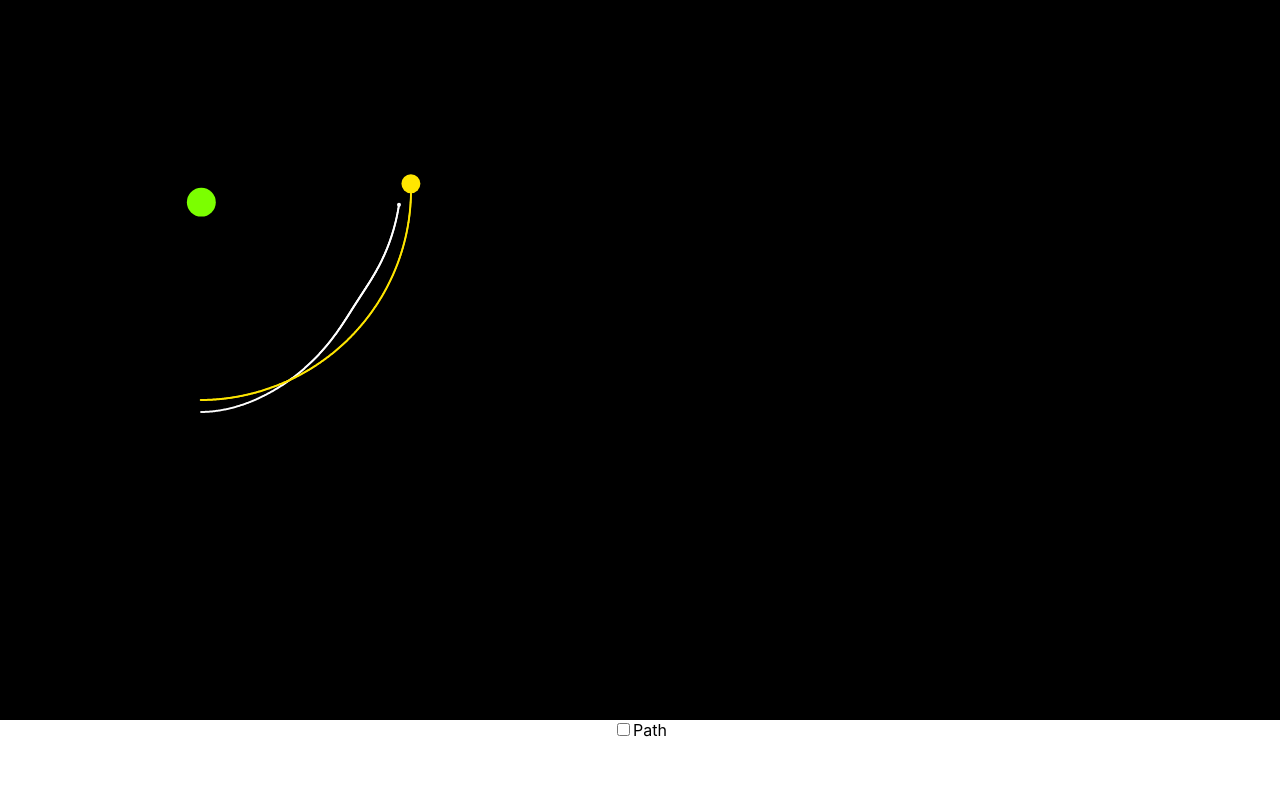
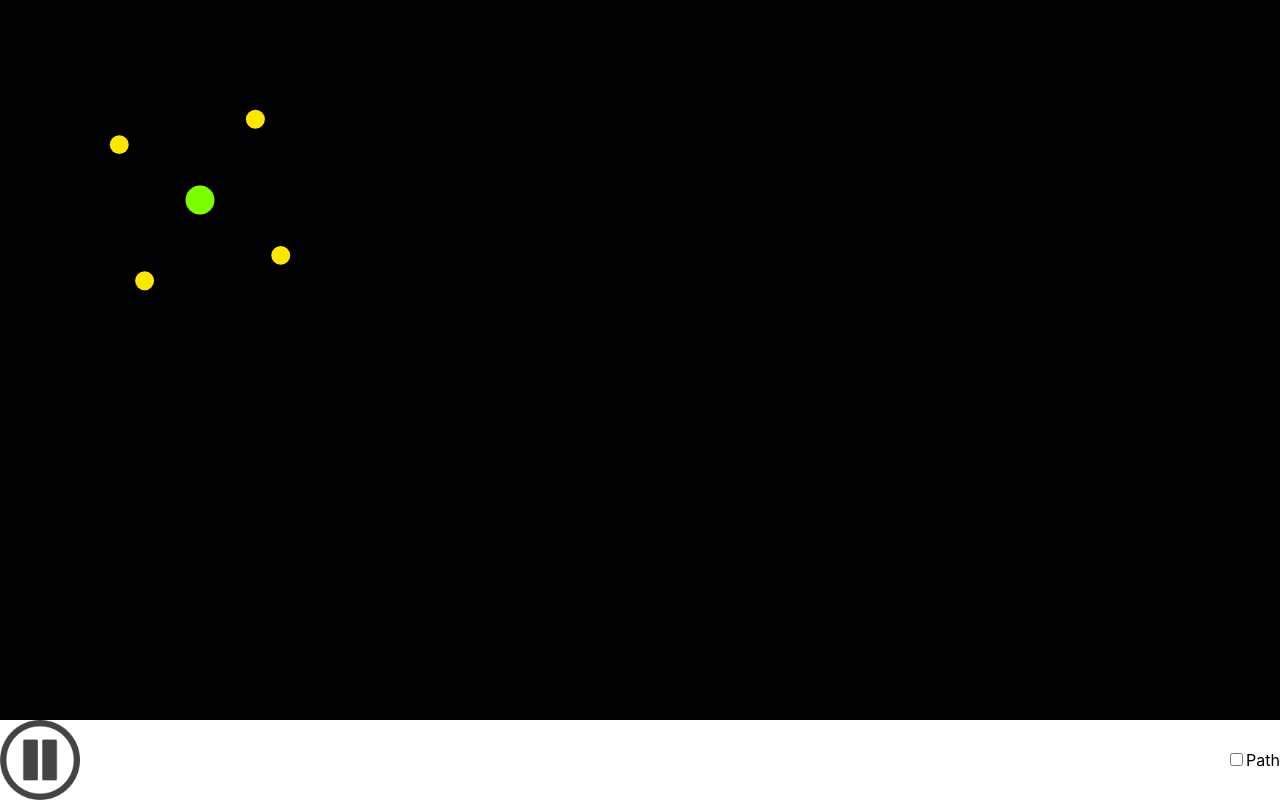
Before and after one commit to tylerliu/gravity_sim, a React (Create React App) app: page / in a window 1280 px wide. Built offline with nearby package versions, Linux system fonts and the light colour scheme.

Commit message:
basic controls

```diff
--- a/src/App.js
+++ b/src/App.js
@@ -1,15 +1,13 @@
 import React, { Component } from 'react';
 import './App.css';
 import Stage from './Stage';
-import Controller from "./Controller";
 
 class App extends Component {
   render() {
     return (
-      <div className="App" style={{height: "100vh", width: "100vw", flex : 1}}>
+        <div className="App">
         <Stage/>
-        <Controller/>
-      </div>
+        </div>
     );
   }
 }
--- a/src/Controller.js
+++ b/src/Controller.js
@@ -2,17 +2,37 @@
  * Created by TylerLiu on 2018/12/23.
  */
 import React, { Component } from 'react';
+import PlayPauseButton from './PlayPauseButton'
 
 export default class Controller extends Component{
+
+    constructor(props) {
+        super(props)
+    }
+
     render() {
         return(
-            <div>
-                <input type="checkbox" name="path_switch"/>
-                <label for="path_switch">Path</label>
-
+            <div style={{display: "flex", flexDirection: 'row', alignItems: "center", justifyContent: "space-between"}}>
+                <PlayPauseButton onClick={this.changePlayState.bind(this)} style={{height: "10vh", width: "10vh"}}/>
+                <div>
+                    <input type="checkbox" name="path_switch" ref="pathCheckBox" onClick={this.changePathDrawing.bind(this)}/>
+                    <label>Path</label>
+                </div>
             </div>
         )
         //pause/play
         //mass and color slider
     }
+
+    componentDidMount() {
+
+    }
+
+    changePlayState(new_state) {
+        this.props.main_stage.isPlaying = new_state
+    }
+
+    changePathDrawing() {
+        this.props.main_stage.drawingPath(this.refs.pathCheckBox.checked);
+    }
 }
--- a/src/Field.js
+++ b/src/Field.js
@@ -74,9 +74,9 @@ export default class Field {
         }
     }
 
-    draw(ctx) {
+    draw(ctx, isPlaying) {
         this.Entities.forEach((e) => e.draw(ctx))
-        this.update()
+        if (isPlaying) this.update()
     }
 
     draw_path(ctx) {
--- /dev/null
+++ b/src/PlayPauseButton.js
@@ -0,0 +1,37 @@
+/**
+ * Created by TylerLiu on 2018/12/24.
+ */
+import React, { Component } from 'react';
+import pause_image from './pause_button.png'
+import play_image from './play_button.png'
+
+export default class Controller extends Component {
+
+    constructor(props) {
+        super(props);
+        this.state = {
+            playing: true
+        }
+    }
+
+    render() {
+        return(
+            <input type="image" src={this.state.playing? pause_image : play_image} ref="button"
+                   onClick={this.onClick.bind(this)}
+                 height={Math.min(window.innerHeight, window.innerWidth) * 0.1}
+                 width={Math.min(window.innerHeight, window.innerWidth) * 0.1}/>
+        )
+        //pause/play
+        //mass and color slider
+    }
+
+    componentDidMount() {
+        this.button = this.refs.button;
+    }
+
+    onClick() {
+        this.props.onClick(!this.state.playing);
+        this.setState({playing: !this.state.playing});
+        return false;
+    }
+}
--- a/src/Stage.js
+++ b/src/Stage.js
@@ -1,22 +1,27 @@
 import React, { Component } from 'react';
 import Field from './Field.js'
+import Controller from "./Controller";
 
 class Stage extends Component {
 
-    constructor() {
-        super();
+    constructor(props) {
+        super(props);
         this.ctx = null;
         this.path_ctx = null;
         this.field = new Field();
-        this.isPathDrawing = true;
+        this.isPathDrawing = false;
+        this.isPlaying = true;
+        this.selectedMass = 1;
     }
 
     componentDidMount() {
         const canvas = this.refs.canvas
         this.ctx = canvas.getContext("2d")
         this.field.addEntity(Math.pow(10, 5), 200, 200, 0, 0)
-        this.field.addEntity(1000, 200, 400, 23, 0)
-        this.field.addEntity(0, 200, 412, 33.5, 0)
+        this.field.addEntity(1000, 200, 300, 30, 0)
+        this.field.addEntity(1000, 200, 100, -30, 0)
+        this.field.addEntity(1000, 100, 200, 0, 30)
+        this.field.addEntity(1000, 300, 200, 0, -30)
         //TODO prepare next state after draw
         window.requestAnimationFrame(this.draw.bind(this));
 
@@ -26,27 +31,26 @@ class Stage extends Component {
 
     render() {
         return(
-            <div style={{height: "90vh", width: "100vw",position: "relative"}}>
-                <canvas ref="path_canvas" width={window.innerWidth} height={window.innerHeight * 0.9} style={{position: "absolute", left: 0, top: 0, zIndex: 0, backgroundColor : 'black'}} />
-                <canvas ref="canvas" width={window.innerWidth} height={window.innerHeight * 0.9} style={{position: "absolute", left: 0, top: 0, zIndex: 1, backgroundColor : 'transparent'}}/>
+            <div style={{height: "100vh", width: "100vw", flex : 1}}>
+                <div style={{height: "90vh", width: "100vw",position: "relative"}}>
+                    <canvas ref="path_canvas" width={window.innerWidth} height={window.innerHeight * 0.9} style={{position: "absolute", left: 0, top: 0, zIndex: 0, backgroundColor : 'black'}} />
+                    <canvas ref="canvas" width={window.innerWidth} height={window.innerHeight * 0.9} style={{position: "absolute", left: 0, top: 0, zIndex: 1, backgroundColor : 'transparent'}}/>
+                </div>
+                <Controller main_stage={this} style={{height: "10vh", width: "100vw"}}/>
             </div>
         )
     }
 
     draw() {
         this.ctx.clearRect(0, 0, this.ctx.canvas.width, this.ctx.canvas.height);
-        this.field.draw(this.ctx);
-        if (this.isPathDrawing) this.field.draw_path(this.path_ctx);
+        this.field.draw(this.ctx, this.isPlaying);
+        if (this.isPlaying && this.isPathDrawing) this.field.draw_path(this.path_ctx);
         window.requestAnimationFrame(this.draw.bind(this));
     }
 
-    clearPath() {
-        this.isPathDrawing = false;
-        this.path_ctx.clearRect(0, 0, this.path_ctx.canvas.width, this.path_ctx.canvas.height);
-    }
-
-    startPath() {
-        this.isPathDrawing = true;
+    drawingPath(value) {
+        this.isPathDrawing = value;
+        if (!value) this.path_ctx.clearRect(0, 0, this.path_ctx.canvas.width, this.path_ctx.canvas.height);
     }
 }
 export default Stage
```
Also changed, not shown: src/MassSlider.js (added, +23 -0 lines), src/pause_button.png (added), src/play_button.png (added).
